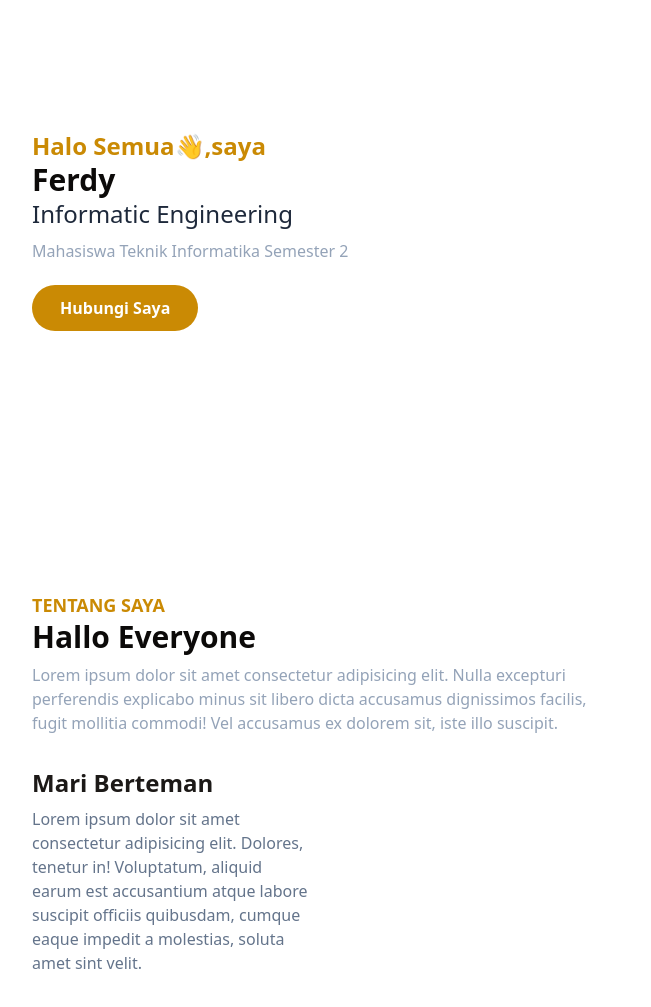
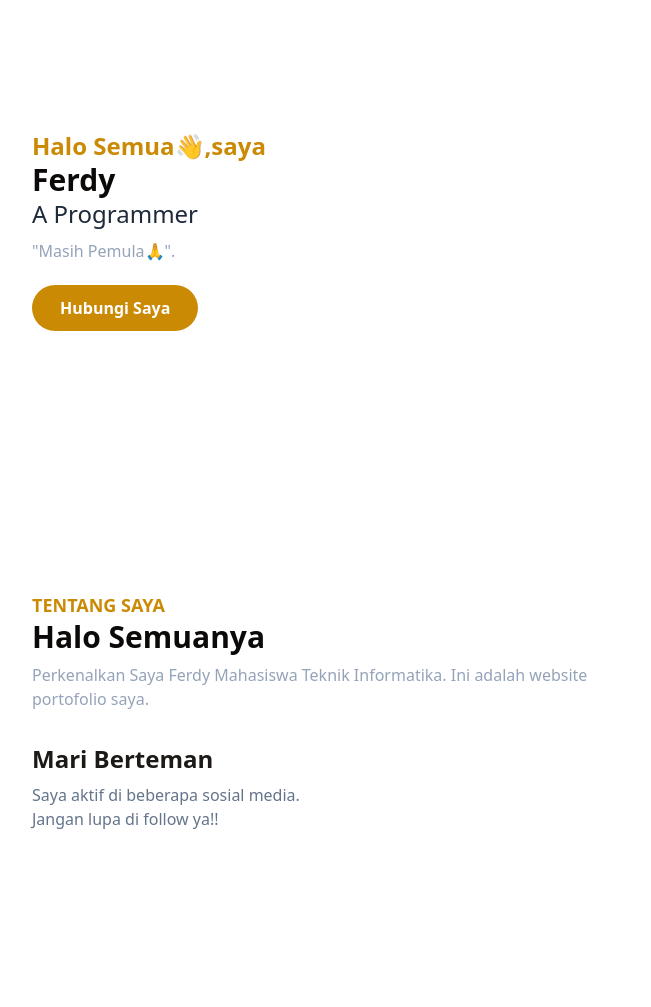
Before and after one commit to Fddyy/my-web-portfolio, a website: page src/index.html in a window 1280 px wide. Shown: the part 141-1148 px from the top of the page, 0-651 px from the left. After the commit the page ends 1124 px from the top, so only its background shows below. Drawn offline with Linux system fonts and the light colour scheme.

Commit message:
melakukan perubahan pada about section

```diff
--- a/src/index.html
+++ b/src/index.html
@@ -16,8 +16,8 @@
         <div class="w-full self-center px-4 lg:w-1/2">
           <h1 class="text-base font-semibold text-yellow-600 md:text-xl lg:text-2xl">Halo Semua👋,saya <span
               class="block font-bold text-stone-950 text-3xl">Ferdy</span></h1>
-          <h2 class="font-medium text-slate-800 text-lg mb-2 lg:text-2xl">Informatic Engineering</h2>
-          <p class="font-medium text-slate-400 mb-8 leading-relaxed">Mahasiswa Teknik Informatika Semester 2</p>
+          <h2 class="font-medium text-slate-800 text-lg mb-2 lg:text-2xl">A Programmer</h2>
+          <p class="font-medium text-slate-400 mb-8 leading-relaxed">"Masih Pemula🙏".</p>
           <a href="contact"
             class="text-base font-semibold text-white bg-yellow-600 py-3 px-7 rounded-full hover:shadow-lg hover:opacity-75 transition duration-200 ease-in-out">Hubungi
             Saya</a>
@@ -39,19 +39,14 @@
       <div class="flex flex-wrap lg:w-1/2">
         <div class="w-full px-4 mb-4">
           <h4 class="font-bold uppercase text-yellow-600 text-lg">Tentang Saya</h4>
-          <h2 class="font-bold text-stone-950 text-3xl mb-2 max-w-md">Hallo Everyone</h2>
-          <p class="font-medium text-slate-400 max-w-xl mb-4">Lorem ipsum dolor sit amet consectetur adipisicing elit.
-            Nulla
-            excepturi perferendis explicabo minus sit
-            libero dicta accusamus dignissimos facilis, fugit mollitia commodi! Vel accusamus ex dolorem sit, iste illo
-            suscipit.</p>
+          <h2 class="font-bold text-stone-950 text-3xl mb-2 max-w-md">Halo Semuanya</h2>
+          <p class="font-medium text-slate-400 max-w-xl mb-4">Perkenalkan Saya <span>Ferdy</span> Mahasiswa Teknik
+            Informatika. Ini adalah website portofolio saya.</p>
         </div>
         <div class="w-full px-4 lg:w-1/2">
           <h3 class="font-bold text-stone-900 mb-2 text-2xl">Mari Berteman</h3>
-          <p class="font-medium text-base text-slate-500 mb-6">Lorem ipsum dolor sit amet consectetur adipisicing elit.
-            Dolores, tenetur in! Voluptatum, aliquid
-            earum est accusantium atque labore suscipit officiis quibusdam, cumque eaque impedit a molestias, soluta
-            amet sint velit.</p>
+          <p class="font-medium text-base text-slate-500 mb-6">Saya aktif di beberapa sosial media. Jangan lupa di
+            follow ya!!</p>
         </div>
       </div>
     </div>
```
Also changed, not shown: public/output.css.
